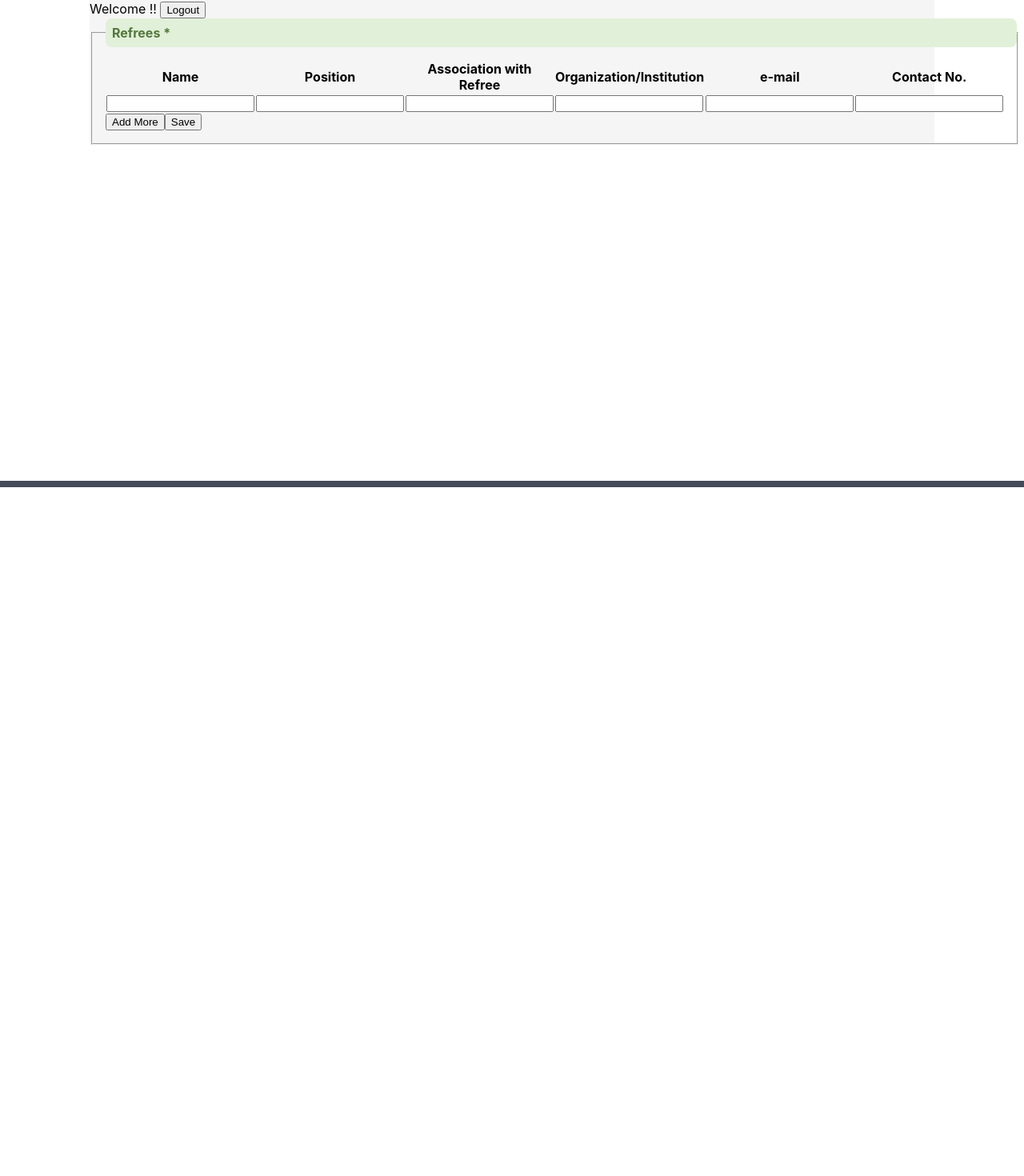
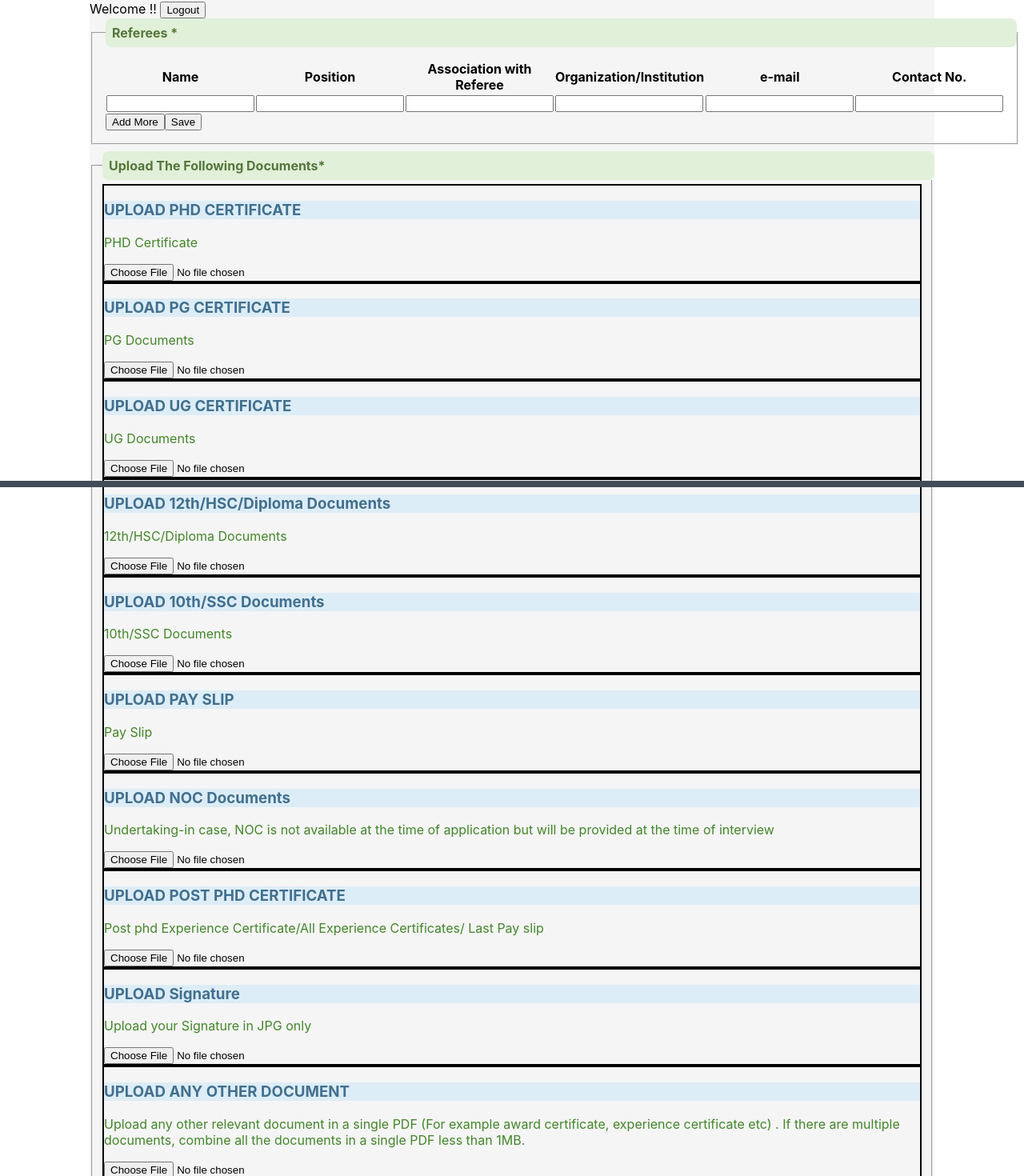
Before and after one commit to VaaniGoyal/Faculty-Application-Form, a React (Create React App) app: page / in a window 1280 px wide. Shown: the part 191-1661 px from the top of the page at 80% size. Before the commit the page ends 800 px from the top, so only its background shows below. Built offline with nearby package versions, Linux system fonts and the light colour scheme.

Commit message:
Refree-Styling ka final kal kar dungi

```diff
--- a/src/Refree.js
+++ b/src/Refree.js
@@ -2,12 +2,11 @@ import React, { useState } from "react";
 import { useNavigate } from "react-router-dom";
 import axios from "axios";
 
-const RefreeForm = () => {
-    const app_number=localStorage.getItem("app_number");
+const RefereeForm = () => {
+    const app_number = localStorage.getItem("app_number");
     const name = localStorage.getItem("name");
     const navigate = useNavigate();
 
-    /*-------------------------------------REFREES---------------------------------------------- */
     const [formData, setFormData] = useState({
         formDetails: [
             {
@@ -18,15 +17,33 @@ const RefreeForm = () => {
                 organisation: "",
                 email: "",
                 contact: "",
+                phdCert: null,
+                pgDoc: null,
+                ugDoc: null,
+                hsc12Doc: null,
+                hsc10Doc: null,
+                payslipDoc: null,
+                nocDoc: null,
+                postPhdExpDoc: null,
+                signature: null
             }
         ]
     });
+
     const handleInputChange = (e, index) => {
         const { name, value } = e.target;
         const updatedData = [...formData.formDetails]
         updatedData[index][name] = value;
         setFormData({ ...formData, formDetails: updatedData });
     };
+
+    const handleFileChange = (e, index, fileType) => {
+        const { files } = e.target;
+        const updatedData = [...formData.formDetails];
+        updatedData[index][fileType] = files[0];
+        setFormData({ ...formData, formDetails: updatedData });
+    };
+
     const handleAddMore = () => {
         setFormData({
             ...formData,
@@ -40,53 +57,56 @@ const RefreeForm = () => {
                     organisation: "",
                     email: "",
                     contact: "",
+                    phdCert: null,
+                    pgDoc: null,
+                    ugDoc: null,
+                    hsc12Doc: null,
+                    hsc10Doc: null,
+                    payslipDoc: null,
+                    nocDoc: null,
+                    postPhdExpDoc: null,
+                    signature: null
                 }
             ]
         });
     };
+
     const handleSubmit = async () => {
         try {
-            // Iterate over each row in additionalDetails array
             for (let i = 0; i < formData.formDetails.length; i++) {
                 const row = formData.formDetails[i];
-                // Send a POST request for each row
-                const response = await axios.post("http://localhost:3000/api/other/addReferees", row);
+                const formDataToSend = new FormData();
+                Object.entries(row).forEach(([key, value]) => {
+                    formDataToSend.append(key, value);
+                });
+                const response = await axios.post("http://localhost:3000/api/other/addReferees", formDataToSend);
                 console.log(response.data);
             }
-            // navigate('/New_page').....final checkbox wala
+            // Uncomment and implement navigation logic here
+            // navigate('/New_page');
         } catch (error) {
-            console.error("Error submitting refree details :", error);
+            console.error("Error submitting referee details:", error);
         }
     };
-    const handleLogout = async (e) => {
+
+    const handleLogout = async () => {
         navigate('/Login_Page');
     }
-/*------------------------------------------------------------------------------------------------------------------- */
+
     return (
         <div className="Present_Employment" style={{ marginTop: '12rem', marginLeft: '7rem', marginRight: '7rem', marginBottom: '4rem', backgroundColor: '#f5f5f5' }}>
             <h2 style={{ animation: 'blinker 1s linear infinite', textAlign: 'center', color: '#d15f75' }}>Apply For Faculty Position</h2>
             <h7> Welcome {name}!!</h7>  <button onClick={handleLogout}> Logout </button>
 
-
-
-
-       {/* write  code for pdf uploads */}
-
-
-
-
-
-
-        {/* Refree Form */}
-        <form onSubmit={handleSubmit} id="RefreeForm">
+            <form onSubmit={handleSubmit} id="RefereeForm">
                 <fieldset style={{ padding: '1rem', marginBottom: '0.5rem' }}>
-                <legend style={{ backgroundColor: '#e1f0d8', color: '#54773c', padding: '0.5rem', borderRadius: '0.5rem', width: '100%', fontWeight: 'bold' }}>Refrees *</legend>
+                    <legend style={{ backgroundColor: '#e1f0d8', color: '#54773c', padding: '0.5rem', borderRadius: '0.5rem', width: '100%', fontWeight: 'bold' }}>Referees *</legend>
                     <table style={{ width: '100%', borderCollapse: 'collapse' }}>
                         <thead>
                             <tr>
                                 <th>Name</th>
                                 <th>Position</th>
-                        <th>Association with Refree</th>
+                                <th>Association with Referee</th>
                                 <th>Organization/Institution</th>
                                 <th>e-mail</th>
                                 <th>Contact No.</th>
@@ -94,11 +114,11 @@ const RefreeForm = () => {
                         </thead>
                         <tbody>
                             {formData.formDetails.map((row, index) => (
-                    <tr key = {index}>
+                                <tr key={index}>
                                     <td><input type="text" name="name" onChange={(e) => handleInputChange(e, index)} value={row.name} required /></td>
                                     <td><input type="text" name="position" onChange={(e) => handleInputChange(e, index)} value={row.position} required /></td>
                                     <td><input type="text" name="association" onChange={(e) => handleInputChange(e, index)} value={row.association} required /></td>
-                        <td><input type="text" name="organization" onChange={(e) => handleInputChange(e, index)} value={row.organisation} required /></td>
+                                    <td><input type="text" name="organisation" onChange={(e) => handleInputChange(e, index)} value={row.organisation} required /></td>
                                     <td><input type="text" name="email" onChange={(e) => handleInputChange(e, index)} value={row.email} required /></td>
                                     <td><input type="text" name="contact" onChange={(e) => handleInputChange(e, index)} value={row.contact} required /></td>
                                 </tr>
@@ -108,9 +128,103 @@ const RefreeForm = () => {
                     <button onClick={handleAddMore}>Add More</button>
                     <button type="button" onClick={handleSubmit}>Save </button>
                 </fieldset>
+                <fieldset>
+                    <legend style={{ backgroundColor: '#e1f0d8', color: '#54773c', padding: '0.5rem', borderRadius: '0.5rem', width: '100%', fontWeight: 'bold' }}>Upload The Following Documents*</legend>
+                    {formData.formDetails.map((row, index) => (
+                        <div key={index} style={{ marginBottom: '1rem' }}>
+                             <div style={{ border: '2px solid black' }}>
+                             <h3 style={{color: '#42708f', backgroundColor:'#ddedf7'}}> UPLOAD PHD CERTIFICATE</h3>
+                                <p style={{color:'#43862a'}}> PHD Certificate</p>
+                                <div>
+
+                                    <input type="file" accept=".pdf" name="phdCert" onChange={(e) => handleFileChange(e, index, 'phdCert')} required />
+                                    {row.phdCert && <a href={URL.createObjectURL(row.phdCert)} target="_blank" rel="noreferrer">View Uploaded File</a>}
+                                </div>
+                            </div>
+
+                            <div style={{ border: '2px solid black' }}>
+                            <h3 style={{color: '#42708f', backgroundColor:'#ddedf7'}}> UPLOAD PG CERTIFICATE</h3>
+
+                                <p style={{color:'#43862a'}}>PG Documents</p>
+                                <div>
+                                    <input type="file" accept=".pdf" name="pgDoc" onChange={(e) => handleFileChange(e, index, 'pgDoc')} required />
+                                    {row.pgDoc && <a href={URL.createObjectURL(row.pgDoc)} target="_blank" rel="noreferrer">View Uploaded File</a>}
+                                </div>
+                            </div>
+                            <div style={{ border: '2px solid black' }}>
+                            <h3 style={{color: '#42708f', backgroundColor:'#ddedf7'}}> UPLOAD UG CERTIFICATE</h3>
+                                <p style={{color:'#43862a'}}>UG Documents</p>
+                                <div>
+                                    <input type="file" accept=".pdf" name="ugDoc" onChange={(e) => handleFileChange(e, index, 'ugDoc')} required />
+                                    {row.ugDoc && <a href={URL.createObjectURL(row.ugDoc)} target="_blank" rel="noreferrer">View Uploaded File</a>}
+                                </div>
+                            </div>
+                            <div style={{ border: '2px solid black' }}>
+                            <h3 style={{color: '#42708f', backgroundColor:'#ddedf7'}}> UPLOAD 12th/HSC/Diploma Documents</h3>
+                                <p style={{color:'#43862a'}}>12th/HSC/Diploma Documents</p>
+                                <div>
+                                    <input type="file" accept=".pdf" name="hsc12Doc" onChange={(e) => handleFileChange(e, index, 'hsc12Doc')} required />
+                                    {row.hsc12Doc && <a href={URL.createObjectURL(row.hsc12Doc)} target="_blank" rel="noreferrer">View Uploaded File</a>}
+                                </div>
+                            </div>
+                            <div style={{ border: '2px solid black' }}>
+                            <h3 style={{color: '#42708f', backgroundColor:'#ddedf7'}}> UPLOAD 10th/SSC Documents</h3>
+                                <p style={{color:'#43862a'}}>10th/SSC Documents</p>
+                                <div>
+                                    <input type="file" accept=".pdf" name="hsc10Doc" onChange={(e) => handleFileChange(e, index, 'hsc10Doc')} required />
+                                    {row.hsc10Doc && <a href={URL.createObjectURL(row.hsc10Doc)} target="_blank" rel="noreferrer">View Uploaded File</a>}
+                                </div>
+                            </div>
+                            <div style={{ border: '2px solid black' }}>
+                            <h3 style={{color: '#42708f', backgroundColor:'#ddedf7'}}> UPLOAD PAY SLIP</h3>
+                                <p style={{color:'#43862a'}}>Pay Slip</p>
+                                <div>
+                                    <input type="file" accept=".pdf" name="payslipDoc" onChange={(e) => handleFileChange(e, index, 'payslipDoc')} required />
+                                    {row.payslipDoc && <a href={URL.createObjectURL(row.payslipDoc)} target="_blank" rel="noreferrer">View Uploaded File</a>}
+                                </div>
+                            </div>
+                            <div style={{ border: '2px solid black' }}>
+                            <h3 style={{color: '#42708f', backgroundColor:'#ddedf7'}}> UPLOAD NOC Documents</h3>
+                                <p style={{color:'#43862a'}}>Undertaking-in case, NOC is not available at the time of application but will be provided at the time of interview</p>
+                                <div>
+                                    <input type="file" accept=".pdf" name="nocDoc" onChange={(e) => handleFileChange(e, index, 'nocDoc')} required />
+                                    {row.nocDoc && <a href={URL.createObjectURL(row.nocDoc)} target="_blank" rel="noreferrer">View Uploaded File</a>}
+                                </div>
+                            </div>
+                            <div style={{ border: '2px solid black' }}>
+                            <h3 style={{color: '#42708f', backgroundColor:'#ddedf7'}}> UPLOAD POST PHD CERTIFICATE</h3>
+                                <p style={{color:'#43862a'}}>Post phd Experience Certificate/All Experience Certificates/ Last Pay slip</p>
+                                <div>
+                                    <input type="file" accept=".pdf" name="postPhdExpDoc" onChange={(e) => handleFileChange(e, index, 'postPhdExpDoc')} required />
+                                    {row.postPhdExpDoc && <a href={URL.createObjectURL(row.postPhdExpDoc)} target="_blank" rel="noreferrer">View Uploaded File</a>}
+                                </div>
+                            </div>
+                              {/* Add signature upload block */}
+                              <div style={{ border: '2px solid black' }}>
+                            <h3 style={{color: '#42708f', backgroundColor:'#ddedf7'}}> UPLOAD Signature</h3>
+                                <p style={{color:'#43862a'}}>Upload your Signature in JPG only</p>
+                                <div>
+                                    <input type="file" accept=".jpg" name="signature" onChange={(e) => handleFileChange(e, index, 'signature')} required />
+                                    {row.signature && <a href={URL.createObjectURL(row.signature)} target="_blank" rel="noreferrer">View Uploaded File</a>}
+                                </div>
+                            </div>
+                            {/* End of signature upload block */}
+
+                            <div style={{ border: '2px solid black' }}>
+                            <h3 style={{color: '#42708f', backgroundColor:'#ddedf7'}}> UPLOAD ANY OTHER DOCUMENT</h3>
+                                <p style={{color:'#43862a'}}>Upload any other relevant document in a single PDF (For example award certificate, experience certificate etc) . If there are multiple documents, combine all the documents in a single PDF less than 1MB.</p>
+                                <div>
+                                    <input type="file" accept=".jpg" name="signature" onChange={(e) => handleFileChange(e, index, 'signature')} required />
+                                    {row.signature && <a href={URL.createObjectURL(row.signature)} target="_blank" rel="noreferrer">View Uploaded File</a>}
+                                </div>
+                            </div>
+                        </div>
+
+                    ))}
+                </fieldset>
             </form>
         </div>
     );
 }
 
-export default RefreeForm;
+export default RefereeForm;
```
Lines whose indentation alone changed are shown as unchanged.
